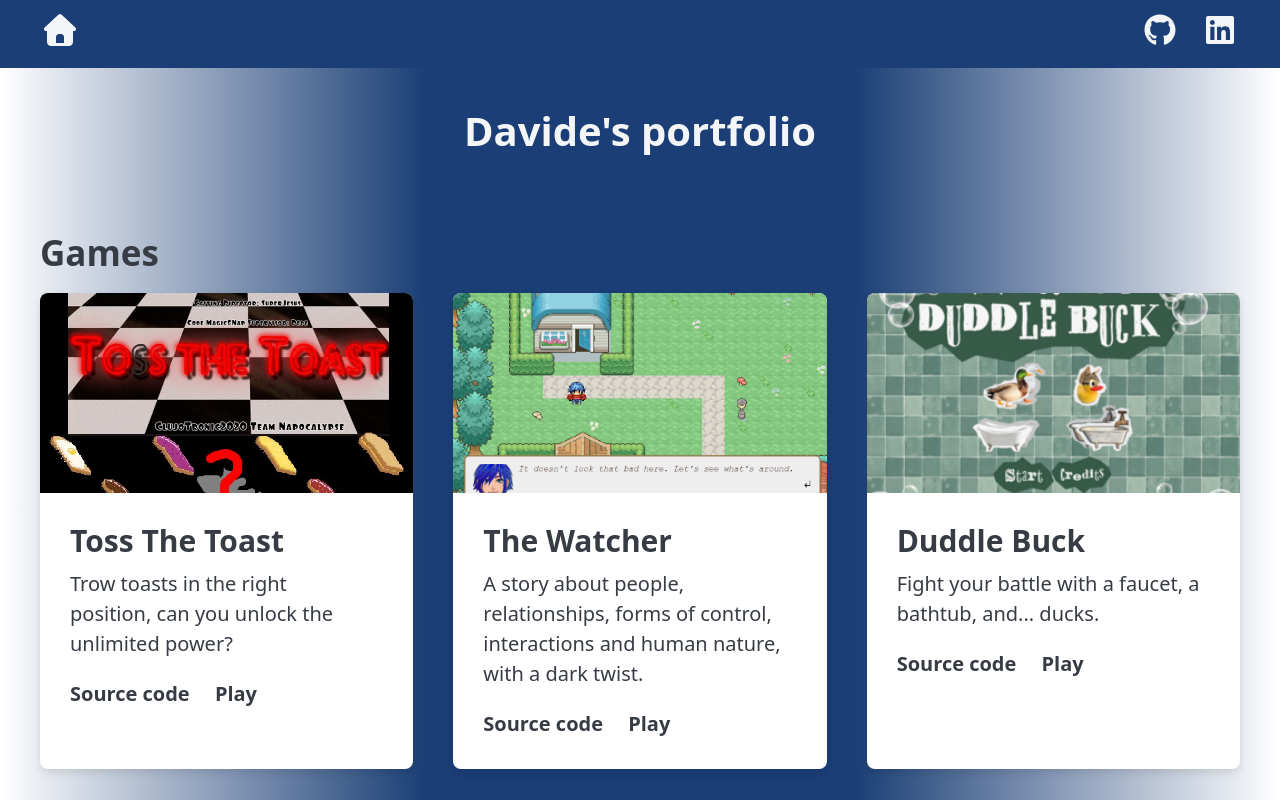
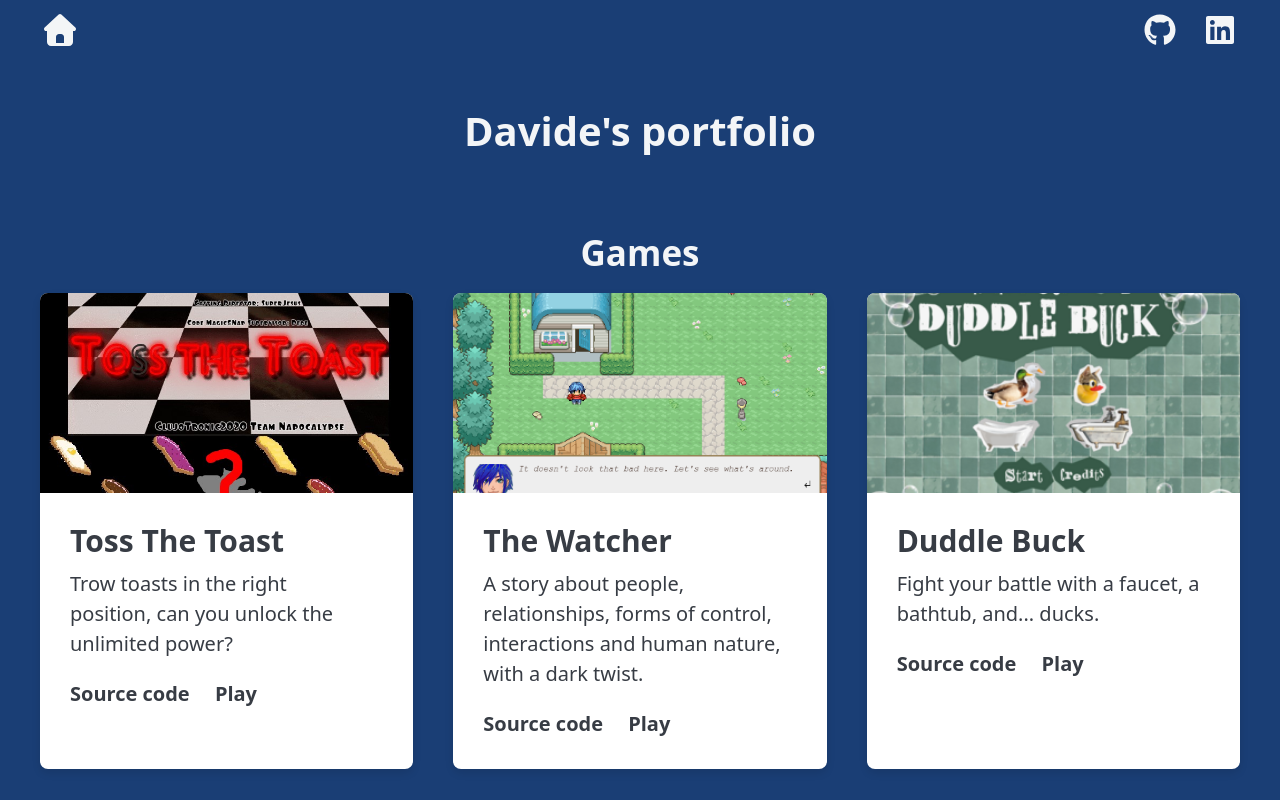
Before and after one commit to ildede/pedron-dev, an Astro site: page /portfolio in a window 1280 px wide. Shown: the top 800 px of the page. Built offline with nearby package versions, Linux system fonts and the light colour scheme; Astro itself is replaced by a stand-in of ours.

Commit message:
visual fix

```diff
--- a/src/layouts/BaseLayout.astro
+++ b/src/layouts/BaseLayout.astro
@@ -12,7 +12,7 @@ import Footer from "../components/Footer.astro";
     <title>Davide Pedron - Portfolio</title>
     <style>
         html {
-            background: linear-gradient(to right, white, #1a3e75, #1a3e75, white)
+            background: linear-gradient(to bottom, #1a3e75, #1a3e75, white)
         }
 
         :root, :host {
--- a/src/pages/portfolio.astro
+++ b/src/pages/portfolio.astro
@@ -122,12 +122,12 @@ import ProjectCard from "../components/ProjectCard.astro";
 </BaseLayout>
 
 <style>
-    h1 {
+    h1, h2 {
         padding-top: 2rem;
-        padding-bottom: 2rem;
         color: var(--pico-code-background-color);
         text-align: center;
     }
+
     section {
         margin-top: 2rem;
     }
```
Also changed, not shown: src/components/Experience.astro (+4 -3 lines), public/me.jpg.
